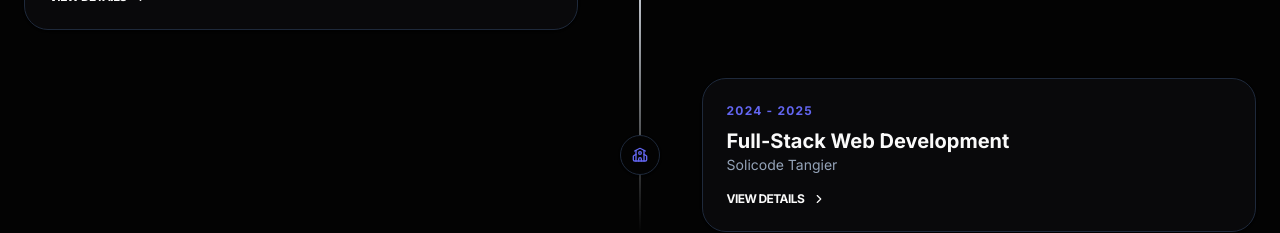
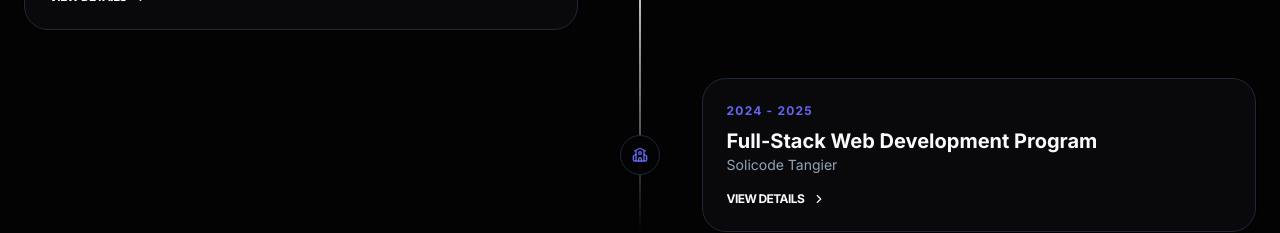
Before and after one commit to abdelhaymallouli/Portfolioo-Mallouli-Abdelhay, a Next.js app: page / in a window 1280 px wide. Shown: the part 3780-4013 px from the top of the page. Built offline with nearby package versions, Linux system fonts and the light colour scheme.

Commit message:
feat: add `EXPERIENCES` data for portfolio section.

```diff
--- a/src/data/Experience.ts
+++ b/src/data/Experience.ts
@@ -29,18 +29,21 @@
     ],
     tech: ["Golang", "Mattermost API", "REST", "Automation"]
   },
-  {
-    company: "Solicode Tangier",
-    role: "Full-Stack Web Development",
-    type: "school",
-    period: "2024 - 2025",
-    location: "Tangier, Morocco",
-    description: "Comprehensive training in modern web architectures and project management.",
-    details: [
-      "Mastered the PHP/Laravel ecosystem.",
-      "Built dynamic frontends using React and Tailwind CSS.",
-      "Applied Scrum and Agile methodologies."
+{
+    "company": "Solicode Tangier",
+    "role": "Full-Stack Web Development Program",
+    "type": "school",
+    "period": "2024 - 2025",
+    "location": "Tangier, Morocco",
+    "description": "Comprehensive training following the 'Active Pedagogy' model, covering the full development lifecycle from UI/UX design to advanced back-end systems.",
+    "details": [
+      "Designed user-centric interfaces and wireframes using Figma, applying UX/UI principles and Design Thinking.",
+      "Developed dynamic back-end systems using Native PHP with Object-Oriented Programming (OOP) and PDO for secure database interactions.",
+      "Architected relational databases by creating MCD/MLD models and executing complex SQL queries and CRUD operations.",
+      "Built interactive front-end applications using Modern JavaScript (ES6+), React.js (Hooks, Router), and responsive CSS (Flexbox, Grid, Tailwind).",
+      "Managed project versioning and team collaboration using Git/GitHub, including branching, merging, and conflict resolution.",
+      "Implemented Agile/Scrum methodologies to manage project cycles, from initial wireframing to final deployment."
     ],
-    tech: ["Laravel", "React", "MySQL", "Scrum"]
+    "tech": ["PHP (OOP)", "React", "JavaScript (ES6)", "html", "css",  "MySQL", "Tailwind CSS", "Git/GitHub", "Figma", "WordPress"]
   }
 ];
```
